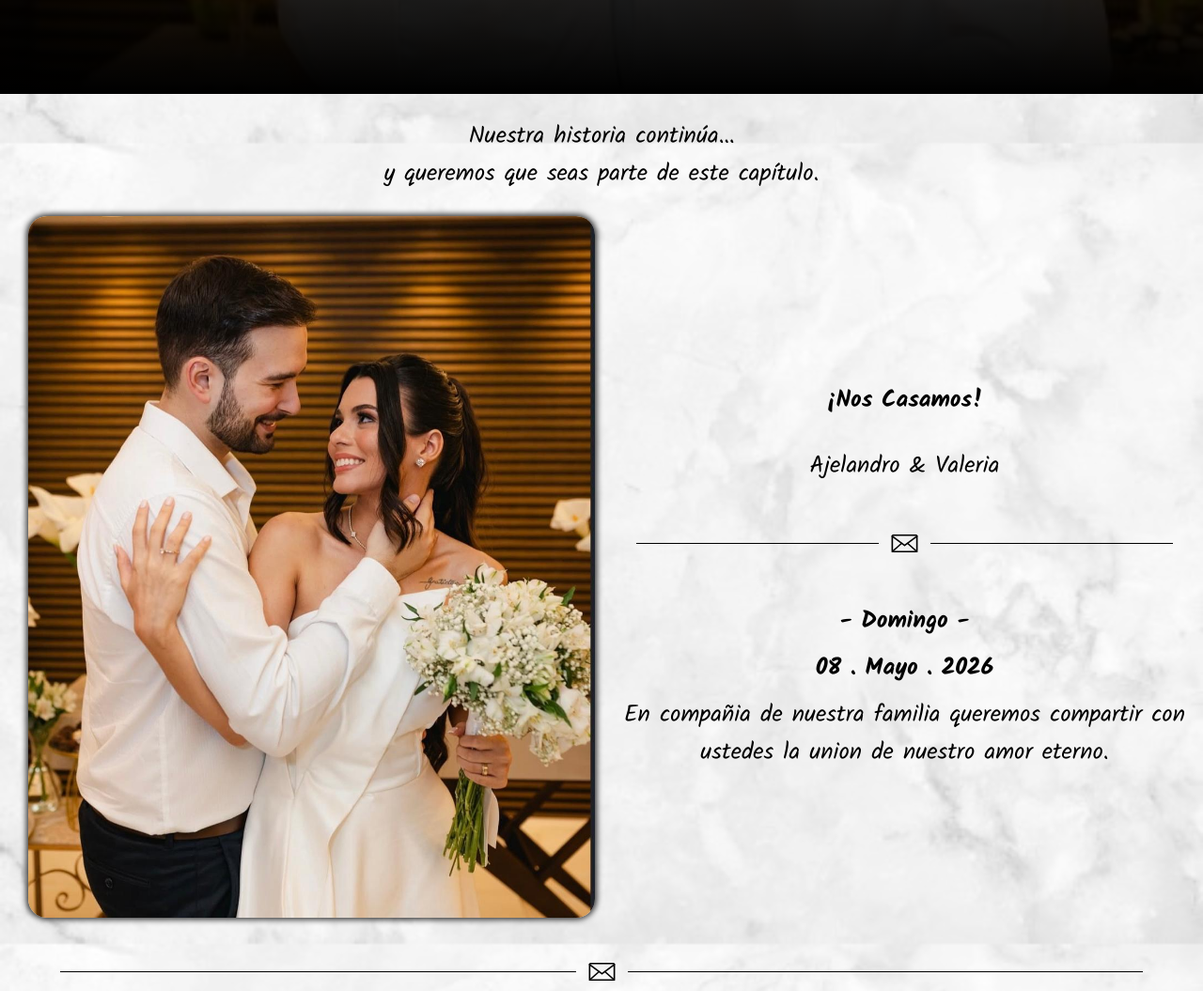
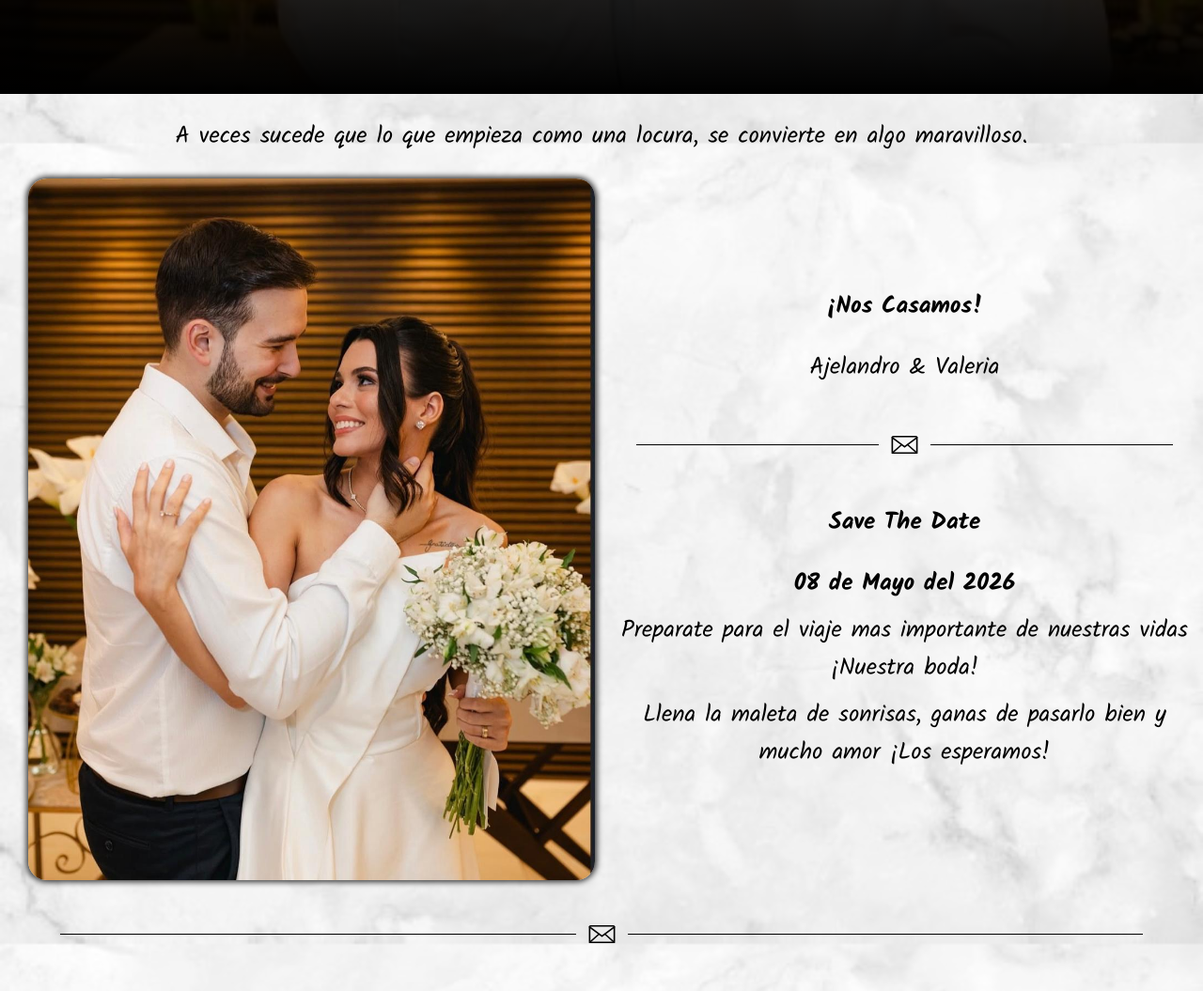
Before and after one commit to Murillo-Invitation-Studio/Wedding_Bronze_Union_Forever, a plain HTML site: page index.html in a window 1280 px wide. Shown: the part 700-1755 px from the top of the page at 94% size. Drawn offline with nearby package versions, Linux system fonts and the light colour scheme; a web font is replaced by a local one.

Commit message:
Mejoras de estetica

```diff
--- a/design.scss
+++ b/design.scss
@@ -174,7 +174,7 @@ body{
         h2{
             font-family: $font-texto;
             font-size: $size-texto;
-            margin: 25px;
+            margin: 5px 0 20px;
         }
 
         h3,
--- a/index.html
+++ b/index.html
@@ -72,8 +72,7 @@
         <!-- Frase a elegir de los novios -->
 		<!----------------------------------------->
         <div class="Frase1">
-            <p>Nuestra historia continúa… <br>
-            y queremos que seas parte de este capítulo.</p>
+            <p>A veces sucede que lo que empieza como una locura, se convierte en algo maravilloso.</p>
         </div>
 
         <!----------------------------------------->
@@ -104,9 +103,10 @@
                 </div>
 
                 <!-- Dia del evento -->
-                <h3>- Domingo -</h3>
-                <h3>08 . Mayo . 2026</h3>
-                <p>En compañia de nuestra familia queremos compartir con ustedes la union de nuestro amor eterno.</p>
+                <h2>Save The Date</h2>
+                <h3>08 de Mayo del 2026</h3>
+                <p>Preparate para el viaje mas importante de nuestras vidas ¡Nuestra boda!</p>
+                <p>Llena la maleta de sonrisas, ganas de pasarlo bien y mucho amor ¡Los esperamos!</p>
             </div>
         </section>
 
@@ -169,11 +169,11 @@
         <!-- Detalles del evento -->
 		<!----------------------------------------->
         <section class="Detalles_Evento">
-            <h2>Detalles del evento</h2>
+            <h2>Te esperamos en:</h2>
 
             <!-- Iglesia o Ceremonia -->
             <div class="Evento">
-                <h3>Iglesia</h3>
+                <h3>Ceremonia</h3>
                 <img src="https://Murillo-Invitation-Studio.github.io/Wedding_Bronze_Union_Forever/Image/Eventos/Ceremonia.png" class="Imagen_Ceremonia">
 
                 <h4>Parroquia San Gerardo de Mayela</h4>
@@ -187,7 +187,7 @@
 
             <!-- Recepcion o Casino -->
             <div class="Evento">
-                <h3>Recepción</h3>
+                <h3>Recepcion</h3>
                 <img src="https://Murillo-Invitation-Studio.github.io/Wedding_Bronze_Union_Forever/Image/Eventos/Recepcion.jpg" class="Imagen_Recepcion">
 
                 <h4>Terraza LOS CRUZ</h4>
@@ -223,7 +223,7 @@
             <h2>Confirma tu asistencia</h2>
             <img src="https://Murillo-Invitation-Studio.github.io/Wedding_Bronze_Union_Forever/Image/Novios/FotoPlantilla3.jpeg" class="FotoPlantilla3" alt="FotoPlantilla3" loading="lazy">
 
-            <p>Nos encantaría contar con tu presencia en este día tan especial.</p>
+            <p>Tu presencia hará que este día sea aún más especial.</p>
             <p>Por favor confirma antes del 30 de Abril de 2026.</p>
 
             <!-- Botones a whatsapp -->
```
Also changed, not shown: design.css, 1 other file.
